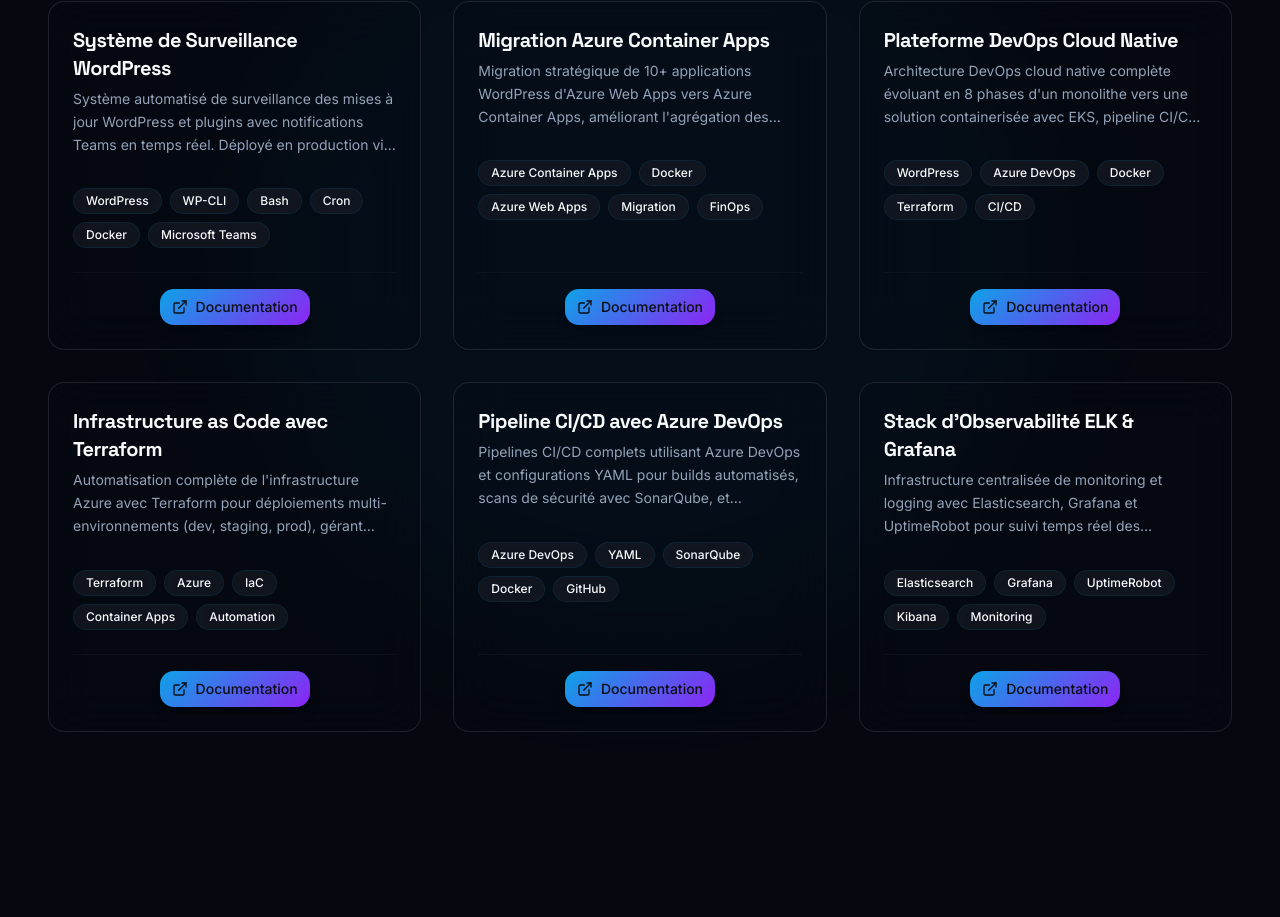
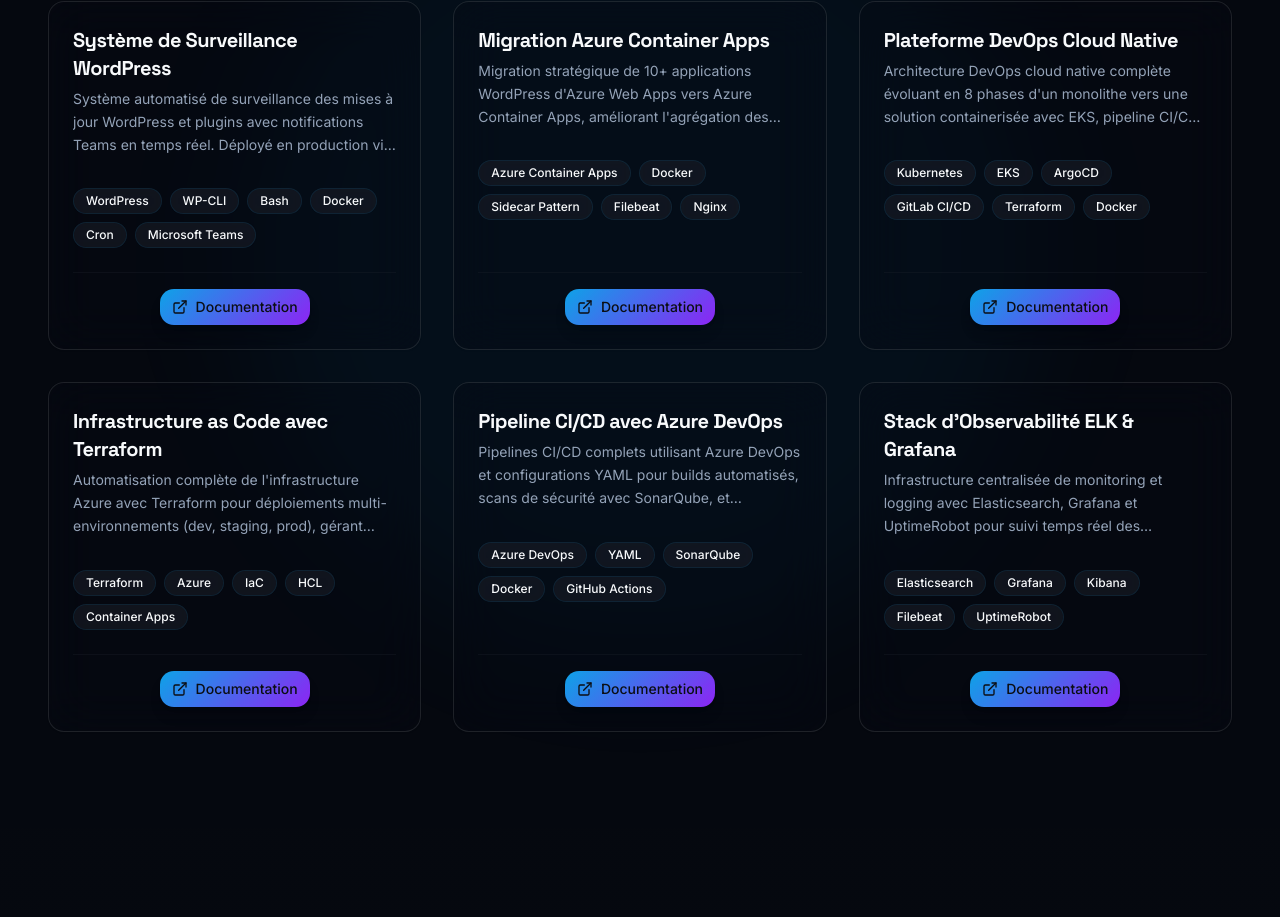
Before and after one commit to hachimmm/portfolio-hachim, a React (Vite) app: page / in a window 1280 px wide. Shown: the part 2023-2940 px from the top of the page. Built offline with nearby package versions, Linux system fonts and the light colour scheme; the HTML template or start-up script is replaced by a standard one.

Commit message:
Fix: Align technologies with documentation

```diff
--- a/src/components/Projects.tsx
+++ b/src/components/Projects.tsx
@@ -15,7 +15,7 @@ const Projects = () => {
       id: "wordpress-monitoring",
       title: t.project1.title,
       description: t.project1.description,
-      tags: ["WordPress", "WP-CLI", "Bash", "Cron", "Docker", "Microsoft Teams"],
+      tags: ["WordPress", "WP-CLI", "Bash", "Docker", "Cron", "Microsoft Teams"],
       github: "#",
       live: "#",
     },
@@ -23,7 +23,7 @@ const Projects = () => {
       id: "azure-migration",
       title: t.project2.title,
       description: t.project2.description,
-      tags: ["Azure Container Apps", "Docker", "Azure Web Apps", "Migration", "FinOps"],
+      tags: ["Azure Container Apps", "Docker", "Sidecar Pattern", "Filebeat", "Nginx"],
       github: "#",
       live: "#",
     },
@@ -31,7 +31,7 @@ const Projects = () => {
       id: "wordpress-pipeline",
       title: t.project3.title,
       description: t.project3.description,
-      tags: ["WordPress", "Azure DevOps", "Docker", "Terraform", "CI/CD"],
+      tags: ["Kubernetes", "EKS", "ArgoCD", "GitLab CI/CD", "Terraform", "Docker"],
       github: "#",
       live: "#",
     },
@@ -39,7 +39,7 @@ const Projects = () => {
       id: "terraform-iac",
       title: t.project4.title,
       description: t.project4.description,
-      tags: ["Terraform", "Azure", "IaC", "Container Apps", "Automation"],
+      tags: ["Terraform", "Azure", "IaC", "HCL", "Container Apps"],
       github: "#",
       live: "#",
     },
@@ -47,7 +47,7 @@ const Projects = () => {
       id: "cicd-azure",
       title: t.project5.title,
       description: t.project5.description,
-      tags: ["Azure DevOps", "YAML", "SonarQube", "Docker", "GitHub"],
+      tags: ["Azure DevOps", "YAML", "SonarQube", "Docker", "GitHub Actions"],
       github: "#",
       live: "#",
     },
@@ -55,7 +55,7 @@ const Projects = () => {
       id: "observability-stack",
       title: t.project6.title,
       description: t.project6.description,
-      tags: ["Elasticsearch", "Grafana", "UptimeRobot", "Kibana", "Monitoring"],
+      tags: ["Elasticsearch", "Grafana", "Kibana", "Filebeat", "UptimeRobot"],
       github: "#",
       live: "#",
     },
```
